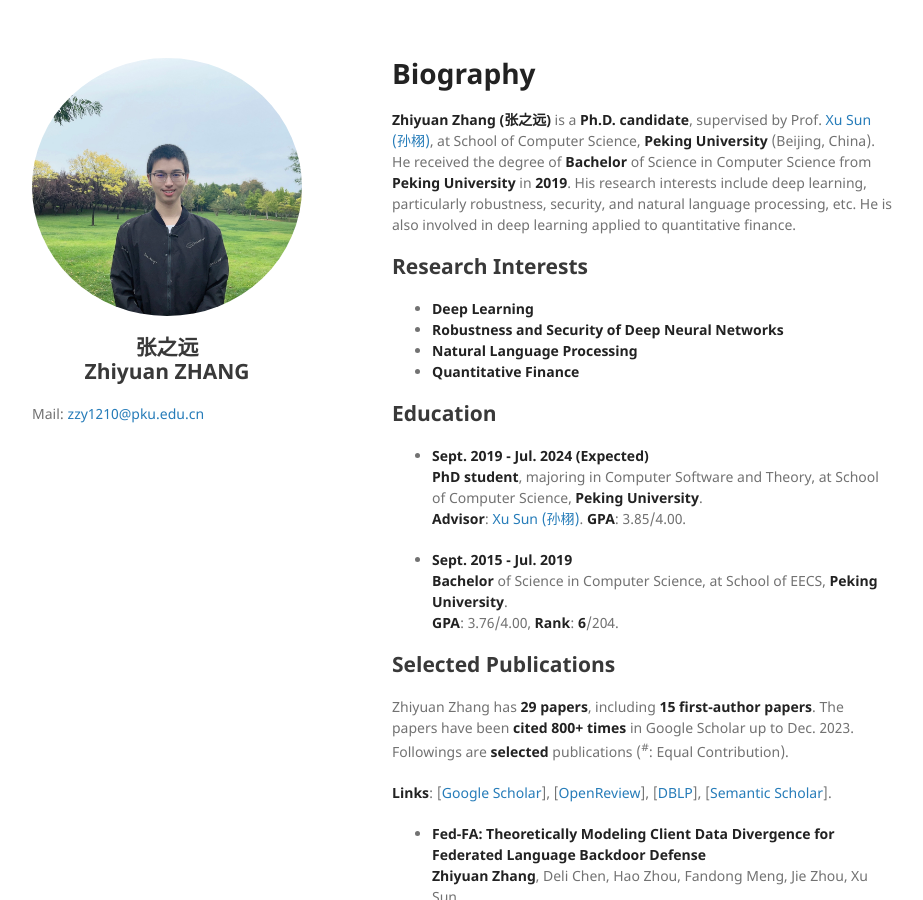
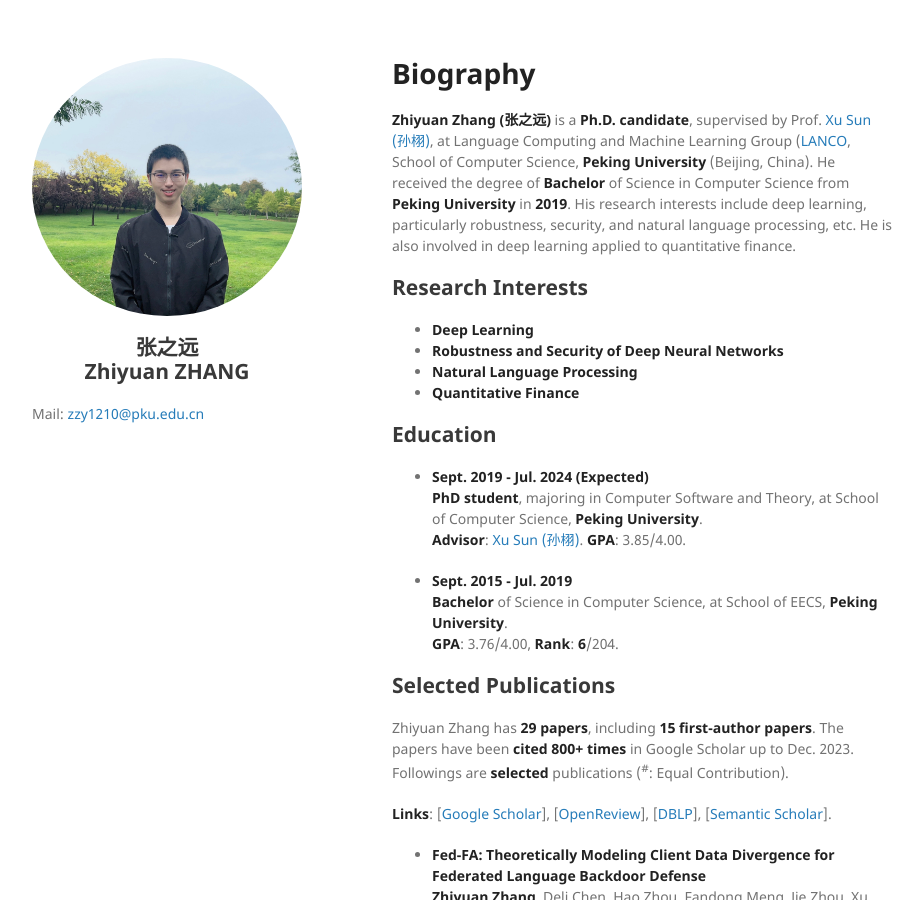
Before and after one commit to pkuzzy/pkuzzy.github.io, a Jekyll site: the page built from index.md, in a window 1280 px wide and 900 px high. Shown: the whole window, without its empty margins (178-1101 px from the left). Built offline with Jekyll 4.4.1, drawn with Linux system fonts in a browser that asks for light colours; nearby versions of some CDN libraries; our own code applies the rules of GitHub Pages for plain Markdown files.

Commit message:
Update index.md

```diff
--- a/index.md
+++ b/index.md
@@ -3,7 +3,7 @@ layout: default
 ---
 
 # Biography
-**Zhiyuan Zhang (张之远)** is a **Ph.D. candidate**, supervised by Prof. [Xu Sun (孙栩)](https://xusun.org), at School of Computer Science, **Peking University** (Beijing, China). He received the degree of **Bachelor** of Science in Computer Science from **Peking University** in **2019**. His research interests include deep learning, particularly robustness, security, and natural language processing, etc. He is also involved in deep learning applied to quantitative finance.
+**Zhiyuan Zhang (张之远)** is a **Ph.D. candidate**, supervised by Prof. [Xu Sun (孙栩)](https://xusun26.github.io/), at Language Computing and Machine Learning Group ([LANCO](https://lancopku.github.io/), School of Computer Science, **Peking University** (Beijing, China). He received the degree of **Bachelor** of Science in Computer Science from **Peking University** in **2019**. His research interests include deep learning, particularly robustness, security, and natural language processing, etc. He is also involved in deep learning applied to quantitative finance.
 
 ## Research Interests
 - **Deep Learning**
@@ -16,7 +16,7 @@ layout: default
 
 - **Sept. 2019 - Jul. 2024 (Expected)**
   **PhD student**, majoring in Computer Software and Theory, at School of Computer Science, **Peking University**.
-  **Advisor**: [Xu Sun (孙栩)](https://xusun.org). **GPA**: 3.85/4.00.
+  **Advisor**: [Xu Sun (孙栩)](https://xusun26.github.io/). **GPA**: 3.85/4.00.
 
 - **Sept. 2015 - Jul. 2019**
   **Bachelor** of Science in Computer Science, at School of EECS, **Peking University**.
```
